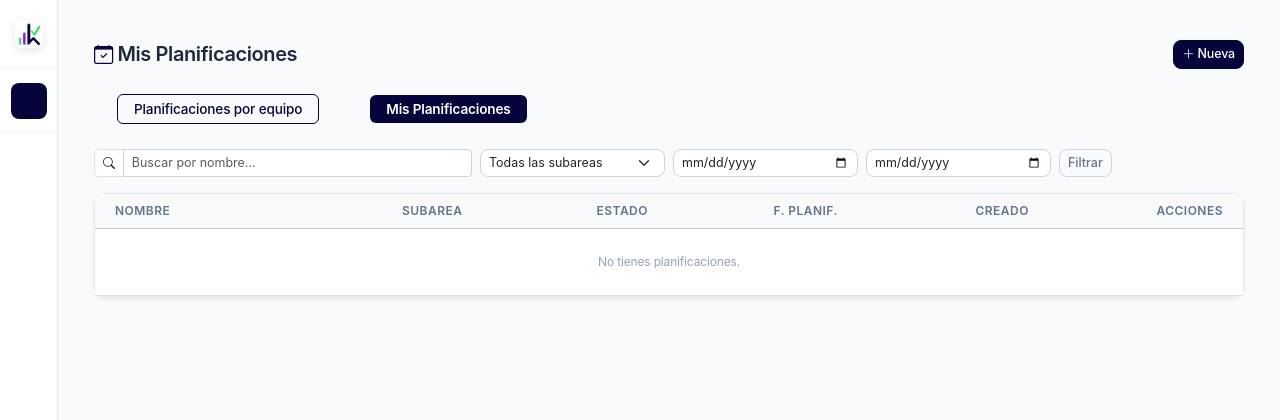
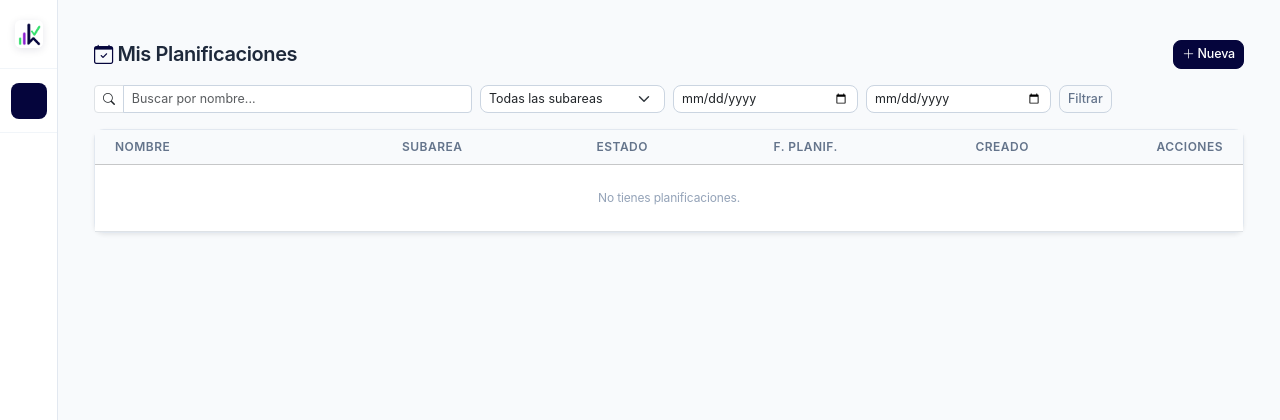
Before and after one commit to one10yanes-hue/kairos, a Django app: page /usuario/planificaciones/ in a window 1280 px wide. Shown: the top 420 px of the page. Run offline with Django 5.2, Linux system fonts and the light colour scheme; the visitor is signed in with stand-in values (Sample User, id 1); data that the repository does not hold is empty.

```diff
--- a/templates/planificacion/planificacion_self_list.html
+++ b/templates/planificacion/planificacion_self_list.html
@@ -4,11 +4,6 @@
         <h5 class="fw-bold mb-0"><i class="bi bi-calendar-check" style="color:var(--accent);font-size:1.2rem;"></i> Mis Planificaciones</h5>
         <a href="{% url 'planificacion_self_create' %}" class="btn btn-primary btn-sm" style="font-size:0.78rem;"><i class="bi bi-plus-lg"></i> Nueva</a>
     </div>
-
-    <ul class="nav nav-pills mb-3 gap-2" style="font-size:0.82rem;">
-        <li class="nav-item"><a href="{% url 'planificacion:planificacion_list' %}" class="nav-link py-1 px-3 text-decoration-none" style="color:var(--accent);border:1px solid var(--accent);">Planificaciones por equipo</a></li>
-        <li class="nav-item"><span class="nav-link active fw-semibold py-1 px-3" style="background:var(--accent);">Mis Planificaciones</span></li>
-    </ul>
 
     <form method="GET" class="row g-2 mb-3">
         <div class="col-md-4">
```
Also changed, not shown: templates/planificacion/planificacion_list.html (+1 -6 lines).
